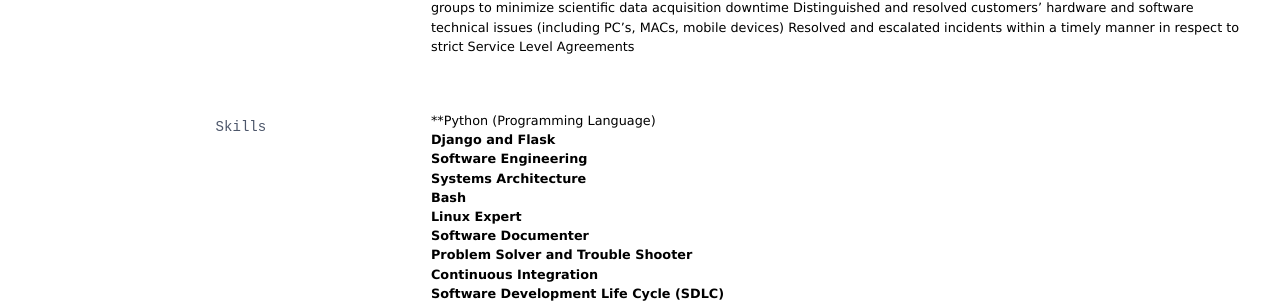
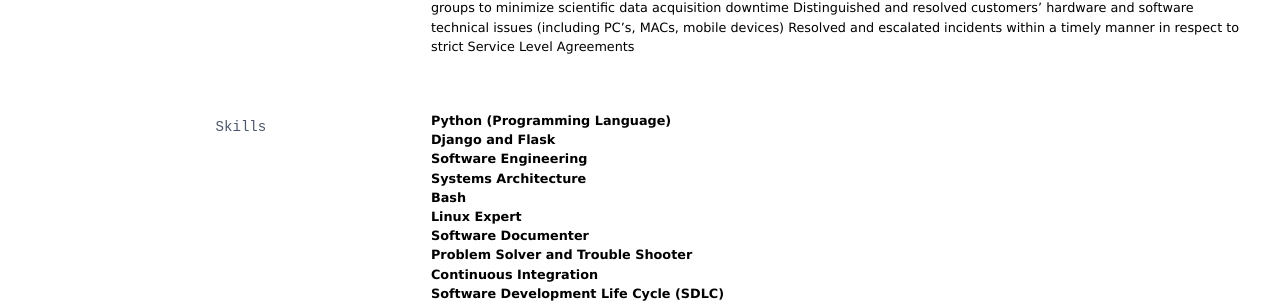
Before and after one commit to colingarvey/colingarvey.github.io, a Jekyll site: the page built from docs/_pages/cv.md, in a window 1280 px wide. Shown: the part 995-1300 px from the top of the page. Built offline with Jekyll 4.4.1, drawn with Linux system fonts in a browser that asks for light colours.

Commit message:
fixed formatting

```diff
--- a/docs/_pages/cv.md
+++ b/docs/_pages/cv.md
@@ -95,7 +95,7 @@ Resolved and escalated incidents within a timely manner in respect to strict Ser
 
 ## Skills
 
-- **Python (Programming Language)
+- **Python (Programming Language)**
 - **Django and Flask**
 - **Software Engineering**
 - **Systems Architecture**
```
